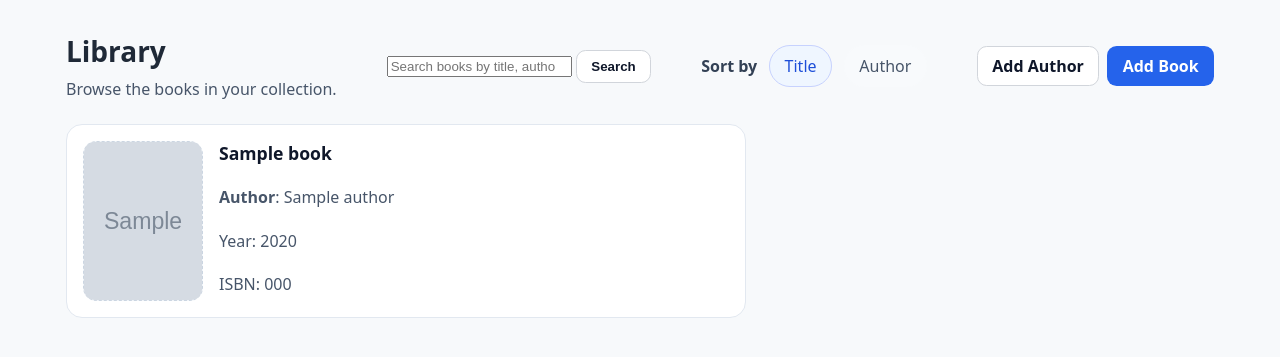
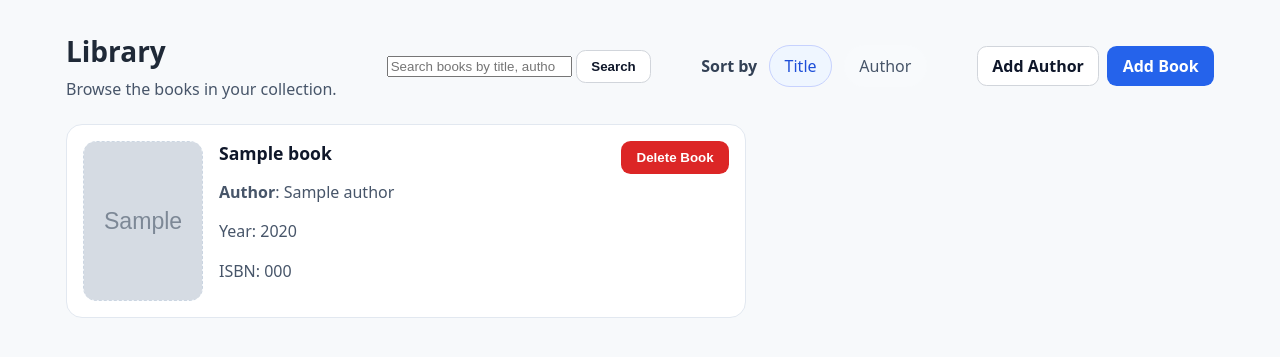
Before and after one commit to mcondesso/book-alchemy, a Flask app: page / in a window 1280 px wide. Shown: the top 357 px of the page. Run offline with Flask 3, Linux system fonts and the light colour scheme; tables that the repository leaves empty hold one stand-in row (values such as "Sample post"); grey boxes marked "Sample" are stand-in pictures.

Commit message:
Add book deletion feature

```diff
--- a/app.py
+++ b/app.py
@@ -11,7 +11,9 @@ app = Flask(__name__)
 # App Secret key necessary for the the flash mechanism to work
 app.secret_key = os.environ.get("SECRET_KEY", "dev")
 
-library_db_path = os.path.join(os.path.abspath(os.path.dirname(__file__)), "data/library.sqlite")
+library_db_path = os.path.join(
+    os.path.abspath(os.path.dirname(__file__)), "data/library.sqlite"
+)
 app.config["SQLALCHEMY_DATABASE_URI"] = f"sqlite:///{library_db_path}"
 db.init_app(app)
 
@@ -33,9 +35,9 @@ def home():
         )
 
     if sort_by == "author":
-        books = (
-            books_query.order_by(func.lower(Author.name), func.lower(Book.title)).all()
-        )
+        books = books_query.order_by(
+            func.lower(Author.name), func.lower(Book.title)
+        ).all()
     else:
         books = books_query.order_by(func.lower(Book.title)).all()
 
@@ -96,6 +98,34 @@ def add_book():
     return render_template("add_book.html", authors=authors)
 
 
+@app.route("/book/<int:book_id>/delete", methods=["DELETE", "POST"])
+def delete_book(book_id):
+    """Delete a book and remove its author if they have no remaining books."""
+    book = Book.query.get_or_404(book_id)
+    author_id = book.author_id
+    author_name = book.author.name
+    book_title = book.title
+
+    db.session.delete(book)
+    db.session.commit()
+
+    remaining_books = Book.query.filter_by(author_id=author_id).count()
+    if remaining_books == 0:
+        author = Author.query.get(author_id)
+        if author:
+            db.session.delete(author)
+            db.session.commit()
+            flash(
+                f"Book '{book_title}' deleted and author '{author_name}'"
+                " removed because they had no other books.",
+                "success",
+            )
+            return redirect(url_for("home"))
+
+    flash(f"Book '{book_title}' deleted successfully.", "success")
+    return redirect(url_for("home"))
+
+
 if __name__ == "__main__":
     # with app.app_context():
     #     db.create_all()
--- a/static/style.css
+++ b/static/style.css
@@ -100,6 +100,16 @@
   filter: brightness(0.98);
 }
 
+.btn-danger {
+  background: #dc2626;
+  color: white;
+  border-color: transparent;
+}
+
+.btn-danger:hover {
+  filter: brightness(0.95);
+}
+
 .books-grid {
   display: block;
 }
@@ -115,6 +125,13 @@
   min-height: auto;
   max-width: 680px;
   margin-bottom: 1rem;
+  align-items: flex-start;
+}
+
+.book-actions {
+  margin-left: auto;
+  display: flex;
+  align-items: flex-start;
 }
 
 .book-cover {
--- a/templates/home.html
+++ b/templates/home.html
@@ -59,6 +59,16 @@
               <p class="book-meta">Year: {{ book.publication_year if book.publication_year else 'Unknown' }}</p>
               <p class="book-meta">ISBN: {{ book.isbn }}</p>
             </div>
+            <div class="book-actions">
+              <button
+                type="button"
+                class="btn btn-danger delete-book-button"
+                data-book-id="{{ book.id }}"
+                data-book-title="{{ book.title|e }}"
+              >
+                Delete Book
+              </button>
+            </div>
           </article>
           {% else %}
             {% if search_query %}
@@ -71,5 +81,38 @@
       </section>
     </main>
 
+    <script>
+      document.addEventListener("DOMContentLoaded", function () {
+        document.querySelectorAll(".delete-book-button").forEach(function (button) {
+          button.addEventListener("click", function () {
+            var bookId = button.dataset.bookId;
+            var bookTitle = button.dataset.bookTitle || "this book";
+            if (!confirm('Delete "' + bookTitle + '"? This cannot be undone.')) {
+              return;
+            }
+
+            fetch("/book/" + bookId + "/delete", {
+              method: "DELETE",
+              headers: { "X-Requested-With": "XMLHttpRequest" },
+              credentials: "same-origin",
+            })
+              .then(function (response) {
+                if (response.redirected) {
+                  window.location.href = response.url;
+                } else if (response.ok) {
+                  window.location.href = "{{ url_for('home') }}";
+                } else {
+                  return response.text().then(function (text) {
+                    alert("Unable to delete book: " + text);
+                  });
+                }
+              })
+              .catch(function (error) {
+                alert("Unable to delete book: " + error);
+              });
+          });
+        });
+      });
+    </script>
   </body>
 </html>
```
